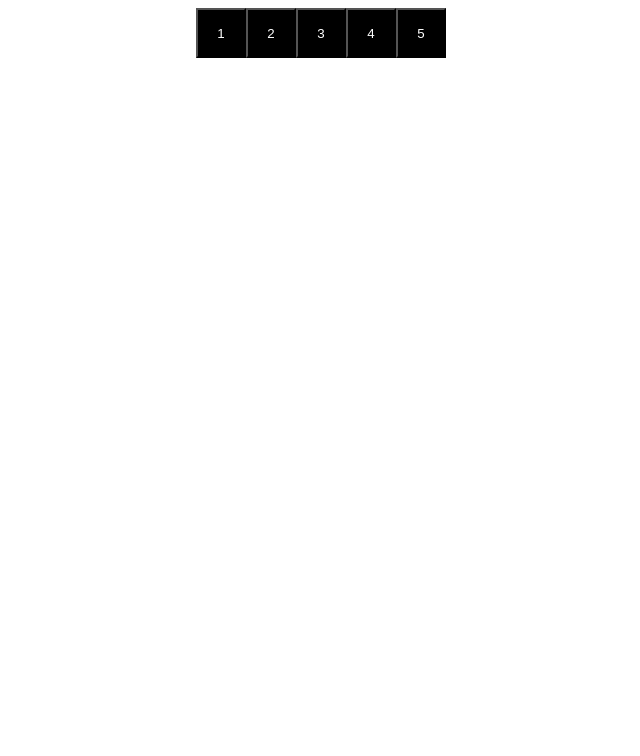
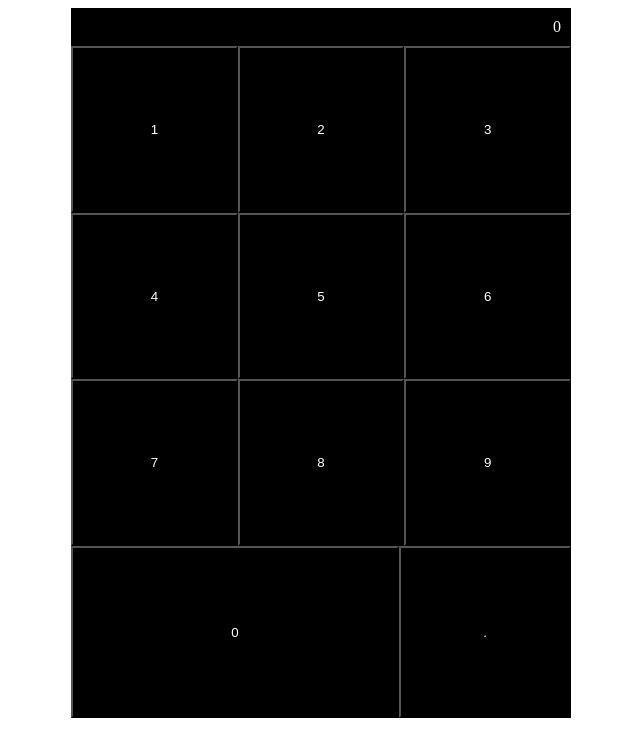
Before and after one commit to nathank07/calculatorJS, a plain HTML site: page index.html in a window 1280 px wide. Shown: the whole page, without its empty margins (319-959 px from the left). Drawn offline with Linux system fonts and the light colour scheme.

Commit message:
Added numberpad

```diff
--- a/index.html
+++ b/index.html
@@ -9,11 +9,28 @@
 </head>
 <body>
     <div id="calculator">
-        <button class="numbers">1</button>
-        <button class="numbers">2</button>
-        <button class="numbers">3</button>
-        <button class="numbers">4</button>
-        <button class="numbers">5</button>
+        <div class="screen">0</div>
+        <div class="numberpad">
+            <div class="row">
+                <button class="numbers">1</button>
+                <button class="numbers">2</button>
+                <button class="numbers">3</button>
+            </div>
+            <div class="row">
+                <button class="numbers">4</button>
+                <button class="numbers">5</button>
+                <button class="numbers">6</button>
+            </div>
+            <div class="row">
+                <button class="numbers">7</button>
+                <button class="numbers">8</button>
+                <button class="numbers">9</button>
+            </div>
+            <div class="row">
+                <button class="numbers zero">0</button>
+                <button class="numbers">.</button>
+            </div>
+        </div>
     </div>
     <script src="script.js"></script>
 </body>
--- a/style.css
+++ b/style.css
@@ -1,11 +1,47 @@
-#calculator{
-    display:flex;
+body{
+    display: flex;
     align-items: center;
     justify-content: center;
 }
+#calculator{
+    display:flex;
+    flex-direction: column;
+    align-items: center;
+    justify-content: center;
+    width:500px;
+}
+.screen{
+    display: flex;
+    flex-direction: column;
+    align-items: flex-end;
+    box-sizing: border-box;
+    width:100%;
+    padding: 10px;
+    background-color: black;
+    color: azure;
+    text-align:right;
+}
+.numberpad{
+    display: flex;
+    flex-direction: column;
+    align-items: center;
+    justify-content: center;
+    width:100%;
+}
+
+.row{
+    display:flex;
+    width: 100%;
+}
+
 .numbers{
+    flex-grow: 1;
+    aspect-ratio: 1 / 1;
     background-color: black;
     color:white;
-    height: 50px;
-    width: 50px;
 }
+
+.zero{
+    flex-grow: 2;
+    aspect-ratio: 2 / 1;
+}
```
